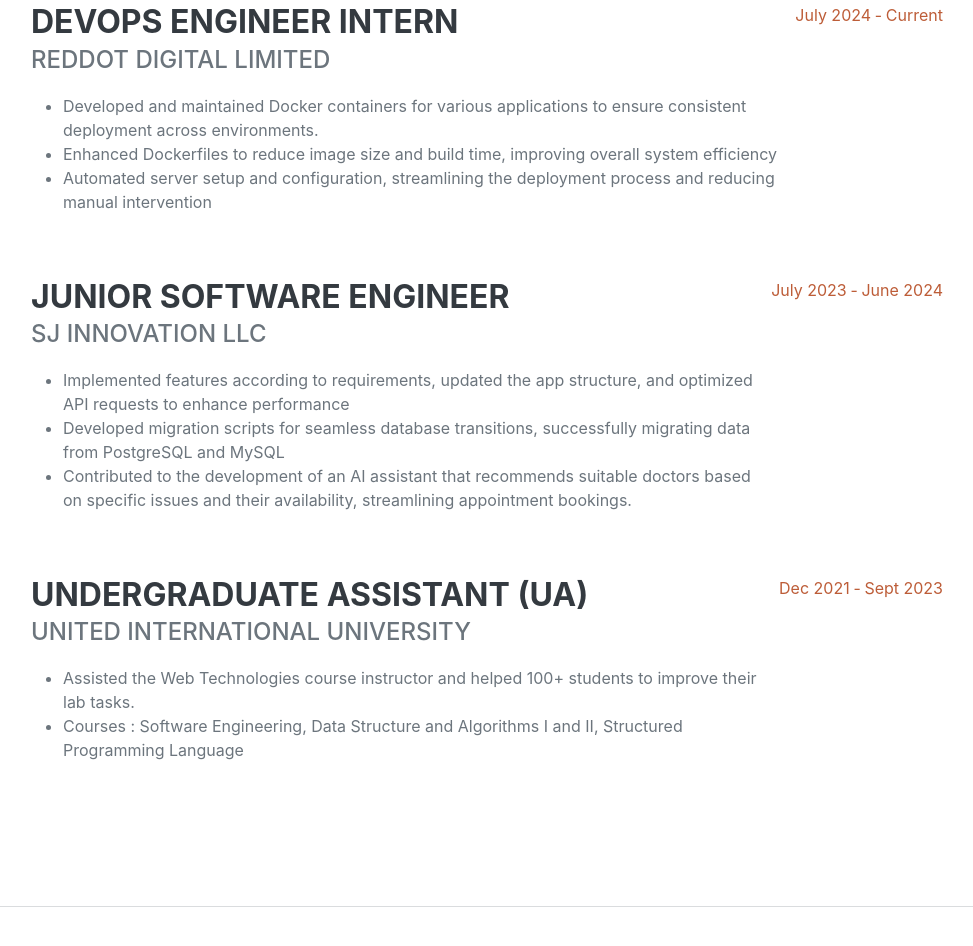
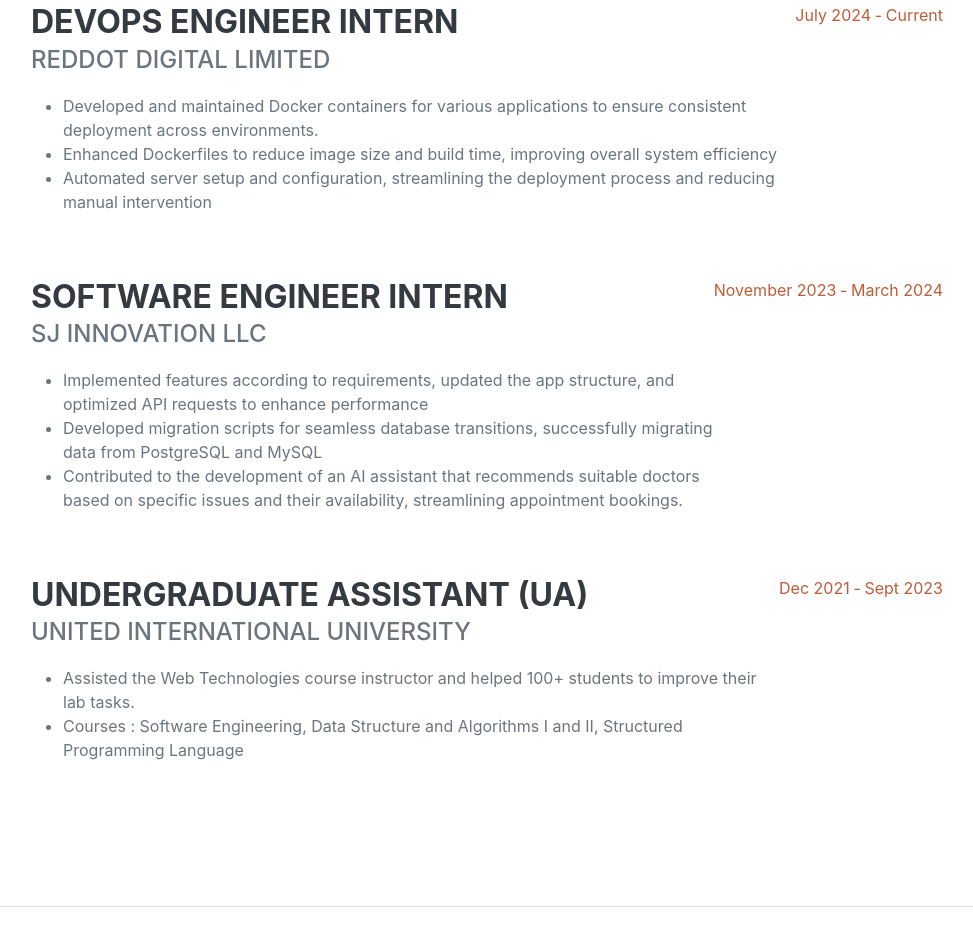
Before and after one commit to Anam-jafar/Anam-jafar.github.io, a plain HTML site: page my_resume/index.html in a window 1280 px wide. Shown: the part 1017-1963 px from the top of the page, without its empty margins (289-1262 px from the left). Drawn offline with nearby package versions, Linux system fonts and the light colour scheme; a web font is replaced by a local one.

Commit message:
Update index.html

```diff
--- a/my_resume/index.html
+++ b/my_resume/index.html
@@ -82,7 +82,7 @@ Here is the updated HTML with the modified Experience section:
                     </div>
                     <div class="d-flex flex-column flex-md-row justify-content-between mb-5">
                         <div class="flex-grow-1">
-                            <h3 class="mb-0">Junior Software Engineer</h3>
+                            <h3 class="mb-0">Software Engineer Intern</h3>
                             <div class="subheading mb-3">SJ Innovation LLC</div>
                             <ul>
                                 <li>Implemented features according to requirements, updated the app structure, and optimized API requests to enhance performance</li>
@@ -90,7 +90,7 @@ Here is the updated HTML with the modified Experience section:
                                 <li>Contributed to the development of an AI assistant that recommends suitable doctors based on specific issues and their availability, streamlining appointment bookings.</li>
                             </ul>
                         </div>
-                        <div class="flex-shrink-0"><span class="text-primary">July 2023 ‑ June 2024</span></div>
+                        <div class="flex-shrink-0"><span class="text-primary">November 2023 ‑ March 2024</span></div>
                     </div>
                     <div class="d-flex flex-column flex-md-row justify-content-between mb-5">
                         <div class="flex-grow-1">
```
